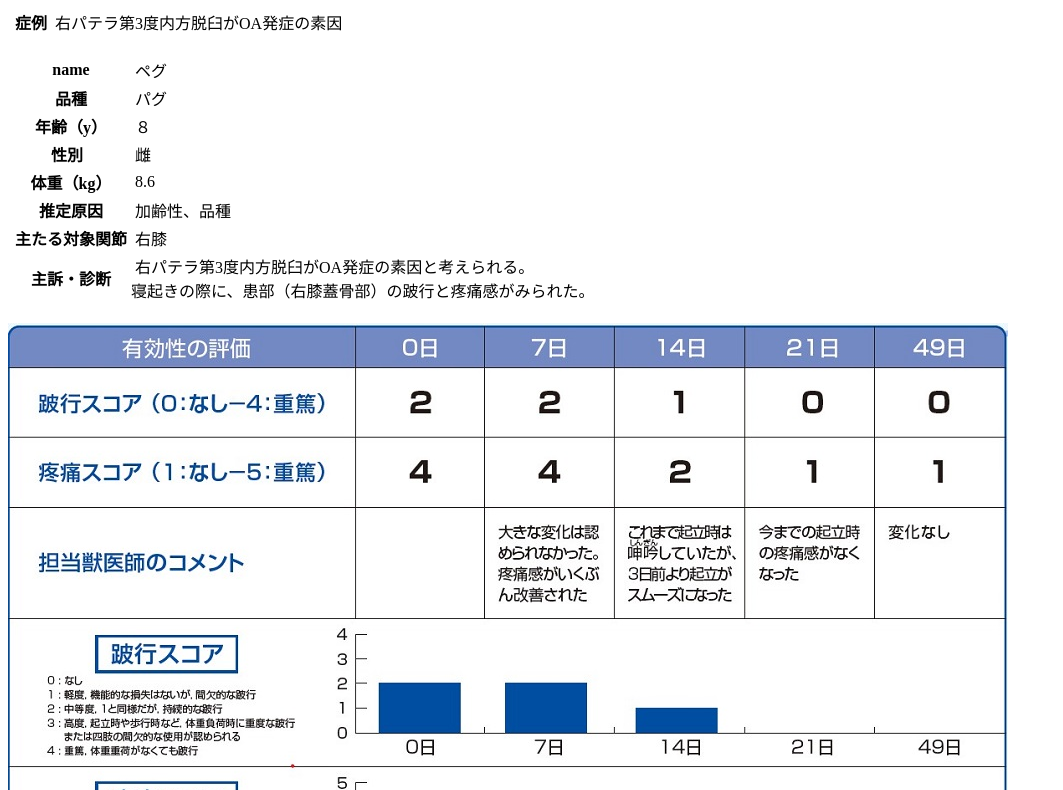
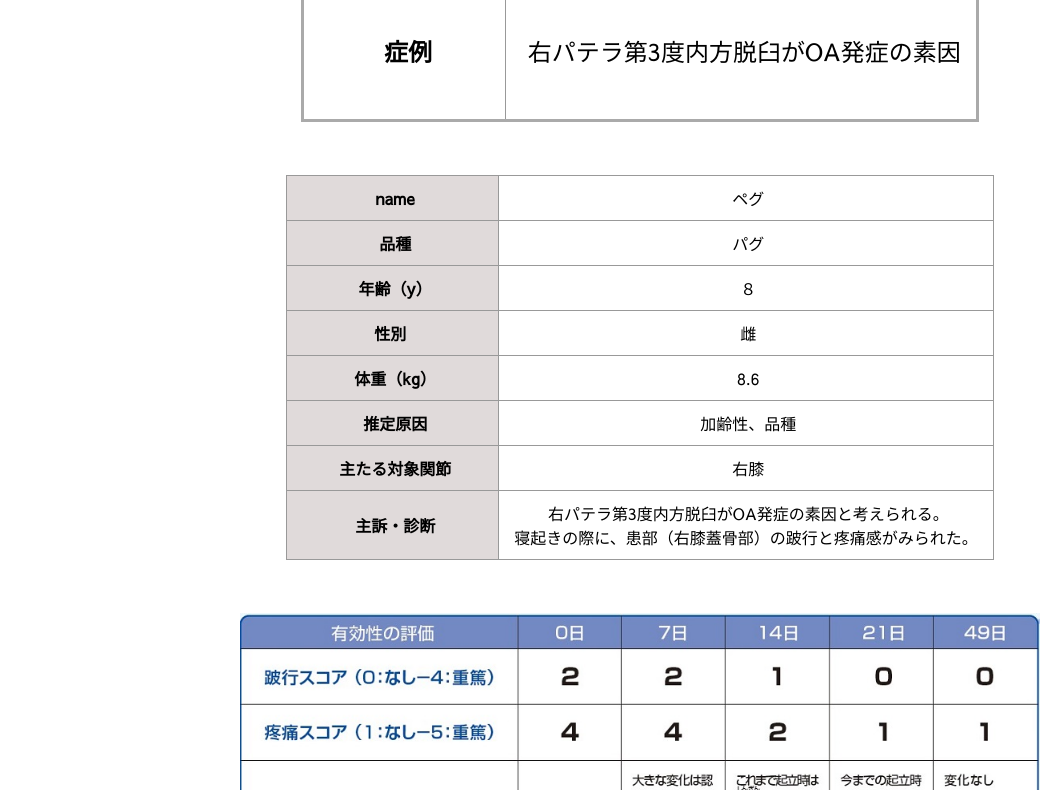
Before and after one commit to pacino0822/cart04, a plain HTML site: page index.html in a window 1280 px wide. Shown: the part 253-1043 px from the top of the page, without its empty margins (0-1063 px from the left). Drawn offline with Linux system fonts and the light colour scheme; files whose address does not match are found by name.

Commit message:
Update index.html

```diff
--- a/index.html
+++ b/index.html
@@ -6,7 +6,7 @@
     <meta name="viewport" content="width=device-width, initial-scale=1, minimum-scale=1, user-scalable=yes">
     <title>cartorotegaki </title>
     <link href="https://fonts.googleapis.com/css2?family=Sawarabi+Gothic&display=swap" rel="stylesheet">
-    <link href="car4.css" rel="stylesheet" type="text/css">
+    <link href="stylesheet.css" rel="stylesheet" type="text/css">
 </head>
 
 
```
